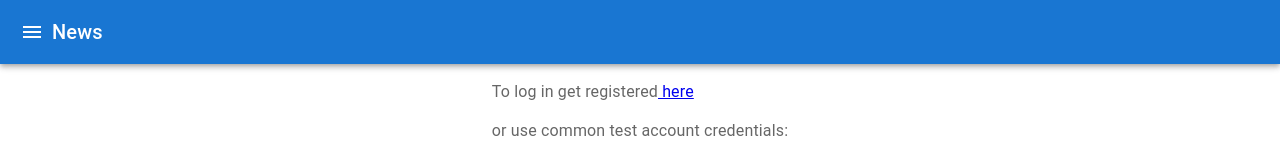
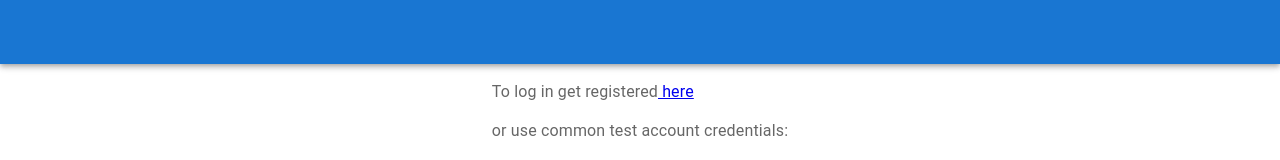
Before and after one commit to LapatinKostya/todolist, a React (Create React App) app: page /login in a window 1280 px wide. Shown: the top 160 px of the page. Built offline with nearby package versions, Linux system fonts and the light colour scheme; no server answers.

Commit message:
add: remove idea from project

```diff
--- a/src/app/App.tsx
+++ b/src/app/App.tsx
@@ -41,12 +41,12 @@ function App() {
             <ErrorSnackbar/>
             <AppBar position="static">
                 <Toolbar>
-                    <IconButton edge="start" color="inherit" aria-label="menu">
-                        <Menu/>
-                    </IconButton>
-                    <Typography variant="h6">
-                        News
-                    </Typography>
+                    {/*<IconButton edge="start" color="inherit" aria-label="menu">*/}
+                    {/*    <Menu/>*/}
+                    {/*</IconButton>*/}
+                    {/*<Typography variant="h6">*/}
+                    {/*    News*/}
+                    {/*</Typography>*/}
                     {isLoggedIn && <Button onClick={logOut} color="inherit">Logout</Button>}
                 </Toolbar>
                 {appStatus === 'loading' && <LinearProgress/>}
```
Also changed, not shown: 1 other file (tests, documents, lock files or other folders).
